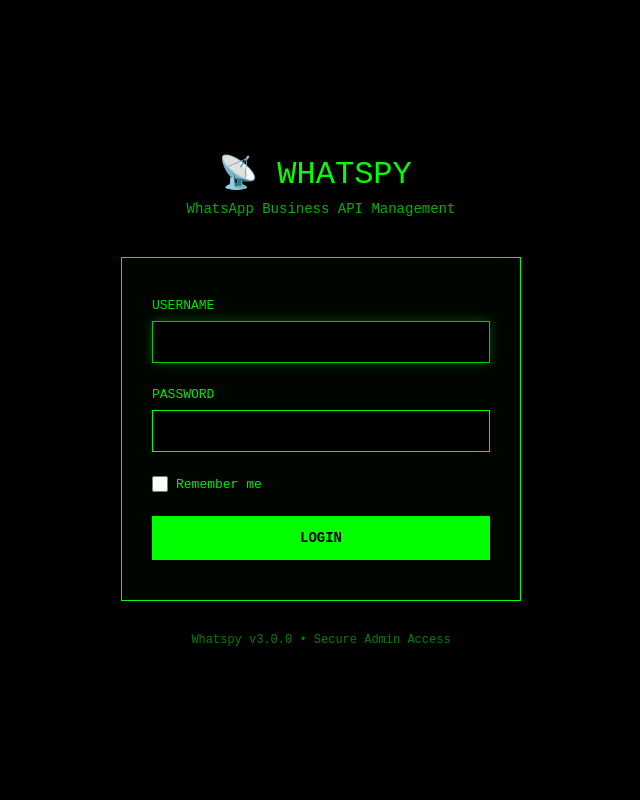
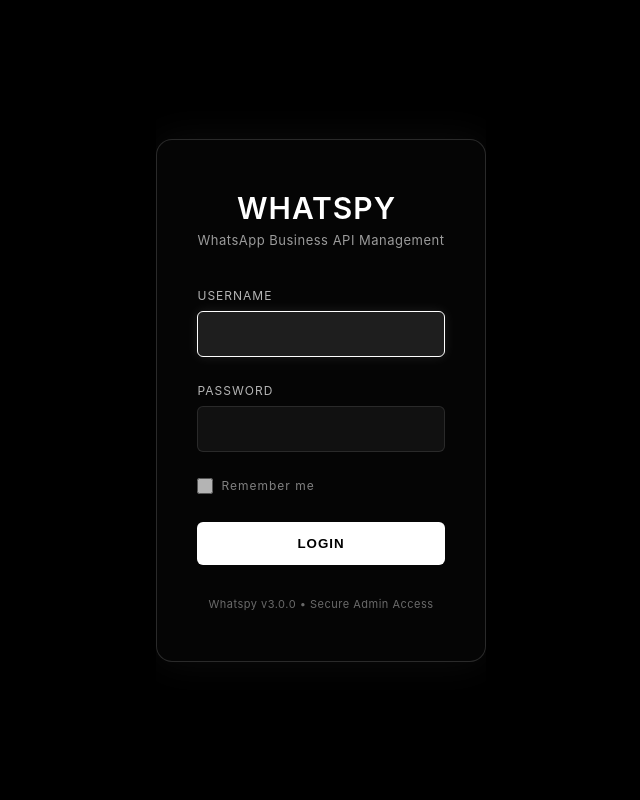
Before and after one commit to Digigit24/whatspy, a FastAPI app: page /login in a window 1280 px wide. Shown: the whole page, without its empty margins (319-959 px from the left). Run offline with FastAPI, Linux system fonts and the light colour scheme.

Commit message:
donedonedohhne

```diff
--- a/templates/login.html
+++ b/templates/login.html
@@ -5,22 +5,46 @@
   <meta name="viewport" content="width=device-width, initial-scale=1.0">
   <title>Login - Whatspy</title>
   <style>
+    /* Reset and Base */
     * { margin: 0; padding: 0; box-sizing: border-box; }
-
-    body {
-      font-family: 'Courier New', monospace;
+    html, body {
+      height: 100%;
       background: #000;
-      color: #0f0;
+      color: #fff;
+      font-family: 'Inter', 'Segoe UI', sans-serif;
       display: flex;
       align-items: center;
       justify-content: center;
-      min-height: 100vh;
-      padding: 20px;
+      overflow: hidden;
+    }
+
+    /* Smooth fade-in */
+    body {
+      animation: fadeIn 1.2s ease forwards;
+    }
+
+    @keyframes fadeIn {
+      from { opacity: 0; transform: translateY(20px); }
+      to { opacity: 1; transform: translateY(0); }
     }
 
     .login-container {
       width: 100%;
       max-width: 400px;
+      background: rgba(255,255,255,0.02);
+      border: 1px solid rgba(255,255,255,0.15);
+      padding: 50px 40px;
+      backdrop-filter: blur(8px);
+      border-radius: 16px;
+      box-shadow: 0 0 40px rgba(255,255,255,0.05);
+      transform: translateY(0);
+      transition: all 0.5s ease;
+    }
+
+    .login-container:hover {
+      border-color: rgba(255,255,255,0.25);
+      box-shadow: 0 0 60px rgba(255,255,255,0.08);
+      transform: translateY(-3px);
     }
 
     .logo {
@@ -29,60 +53,83 @@
     }
 
     .logo h1 {
-      font-size: 32px;
-      font-weight: normal;
-      margin-bottom: 8px;
+      font-size: 30px;
+      font-weight: 600;
+      letter-spacing: 1px;
+      position: relative;
+      display: inline-block;
+    }
+
+    .logo h1::after {
+      content: '';
+      position: absolute;
+      bottom: 2px;
+      left: 0;
+      width: 100%;
+      height: 1px;
+      background: #fff;
+      opacity: 0.1;
+      transform: scaleX(0);
+      transform-origin: right;
+      transition: transform 0.5s ease;
+    }
+
+    .logo h1:hover::after {
+      transform: scaleX(1);
+      transform-origin: left;
     }
 
     .logo p {
-      font-size: 14px;
-      opacity: 0.7;
-    }
-
-    .login-box {
-      border: 1px solid #0f0;
-      padding: 40px 30px;
-      background: rgba(0, 255, 0, 0.02);
+      font-size: 13px;
+      opacity: 0.6;
+      margin-top: 6px;
+      letter-spacing: 0.5px;
     }
 
     .form-group {
-      margin-bottom: 24px;
+      margin-bottom: 26px;
+      transition: all 0.3s ease;
     }
 
     label {
       display: block;
+      font-size: 12px;
+      letter-spacing: 1px;
+      opacity: 0.7;
       margin-bottom: 8px;
-      font-size: 13px;
-      opacity: 0.9;
     }
 
     input[type="text"],
     input[type="password"] {
       width: 100%;
-      padding: 12px 16px;
-      background: #000;
-      border: 1px solid #0f0;
-      color: #0f0;
-      font-family: 'Courier New', monospace;
+      padding: 14px 16px;
+      background: rgba(255,255,255,0.05);
+      border: 1px solid rgba(255,255,255,0.1);
+      color: #fff;
+      border-radius: 6px;
       font-size: 14px;
+      transition: all 0.3s ease;
     }
 
     input[type="text"]:focus,
     input[type="password"]:focus {
       outline: none;
-      border-color: #0c0;
-      box-shadow: 0 0 10px rgba(0, 255, 0, 0.3);
+      border-color: #fff;
+      background: rgba(255,255,255,0.1);
+      box-shadow: 0 0 12px rgba(255,255,255,0.1);
     }
 
     .remember-me {
       display: flex;
       align-items: center;
       gap: 8px;
-      margin-bottom: 24px;
       font-size: 13px;
+      opacity: 0.7;
+      margin-bottom: 28px;
     }
 
     .remember-me input[type="checkbox"] {
+      accent-color: #fff;
       width: 16px;
       height: 16px;
       cursor: pointer;
@@ -91,38 +138,50 @@
     button[type="submit"] {
       width: 100%;
       padding: 14px;
-      background: #0f0;
+      background: #fff;
       color: #000;
       border: none;
-      font-family: 'Courier New', monospace;
-      font-size: 14px;
-      font-weight: bold;
+      border-radius: 6px;
+      font-weight: 600;
+      letter-spacing: 1px;
       cursor: pointer;
-      transition: background 0.2s;
+      transition: all 0.3s ease;
     }
 
     button[type="submit"]:hover {
-      background: #0c0;
+      background: #e5e5e5;
+      transform: translateY(-2px);
+      box-shadow: 0 0 15px rgba(255,255,255,0.1);
     }
 
     button[type="submit"]:active {
-      background: #0a0;
+      background: #ccc;
+      transform: translateY(0);
     }
 
     .error-message {
-      background: rgba(255, 0, 0, 0.1);
-      border: 1px solid #f00;
-      color: #f00;
+      border: 1px solid rgba(255,255,255,0.3);
+      color: #fff;
       padding: 12px 16px;
       margin-bottom: 24px;
       font-size: 13px;
+      background: rgba(255,255,255,0.05);
+      border-radius: 6px;
+      animation: shake 0.4s ease;
+    }
+
+    @keyframes shake {
+      0%, 100% { transform: translateX(0); }
+      25% { transform: translateX(-5px); }
+      75% { transform: translateX(5px); }
     }
 
     .footer {
       text-align: center;
       margin-top: 32px;
-      font-size: 12px;
-      opacity: 0.5;
+      font-size: 11px;
+      opacity: 0.4;
+      letter-spacing: 0.5px;
     }
 
     @keyframes blink {
@@ -132,10 +191,10 @@
 
     .cursor {
       display: inline-block;
-      width: 8px;
-      height: 16px;
-      background: #0f0;
-      margin-left: 4px;
+      width: 6px;
+      height: 18px;
+      background: #fff;
+      margin-left: 3px;
       animation: blink 1s infinite;
     }
   </style>
@@ -143,7 +202,7 @@
 <body>
   <div class="login-container">
     <div class="logo">
-      <h1>📡 WHATSPY<span class="cursor"></span></h1>
+      <h1>WHATSPY<span class="cursor"></span></h1>
       <p>WhatsApp Business API Management</p>
     </div>
 
```
